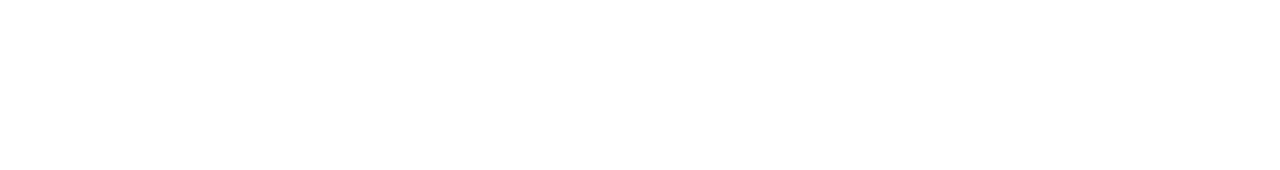
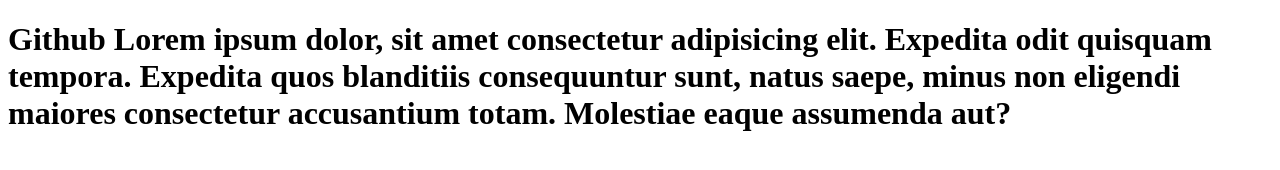
Before and after one commit to Benhur-me/Git-test, a plain HTML site: page index.html in a window 1280 px wide. Drawn offline with Linux system fonts and the light colour scheme.

Commit message:
Adding something

```diff
--- a/index.html
+++ b/index.html
@@ -8,5 +8,11 @@
 </head>
 <body>
 
+    <h1>Github
+        Lorem ipsum dolor, sit amet consectetur adipisicing elit.
+         Expedita odit quisquam tempora. Expedita quos blanditiis consequuntur sunt,
+         natus saepe, minus non eligendi maiores consectetur accusantium totam. Molestiae eaque assumenda aut?
+    </h1>
+
 </body>
 </html>
```
